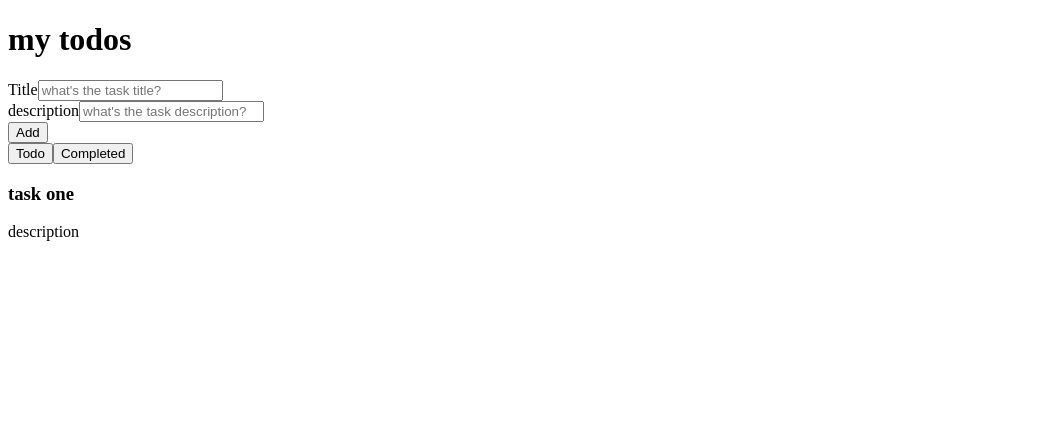
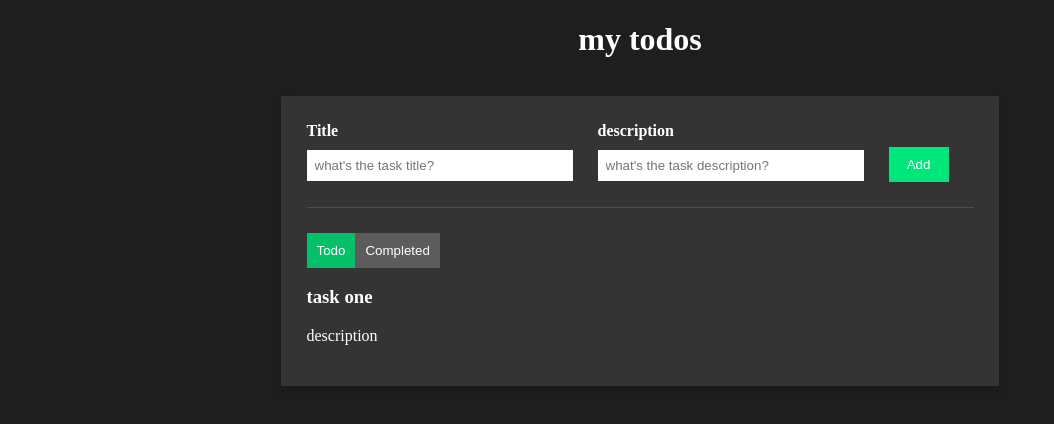
Before and after one commit to iamBlissMedik/react-todo-refresh, a React (Vite) app: page / in a window 1280 px wide. Shown: the top 424 px of the page, without its empty margins (0-1054 px from the left). Built offline with nearby package versions, Linux system fonts and the light colour scheme.

Commit message:
basic styling

```diff
--- /dev/null
+++ b/src/App.css
@@ -0,0 +1,83 @@
+body {
+  background-color: #1f1e1e;
+  color: white;
+  overflow: hidden;
+}
+
+h1 {
+  text-align: center;
+}
+.todo-wrapper {
+  background: #353434;
+  padding: 2%;
+  width: fit-content;
+  margin-left: auto;
+  margin-right: auto;
+  margin-top: 3%;
+  max-height: 80vh;
+  overflow-y: auto;
+  box-shadow: 0px 5px 7px rgb(26, 25, 25);
+}
+.todo-input {
+  display: flex;
+  align-items: center;
+  justify-content: center;
+  border-bottom: 1px solid rgb(77, 77, 77);
+  padding-bottom: 25px;
+  margin-bottom: 25px;
+}
+
+.todo-input-item {
+  margin-right: 25px;
+  display: flex;
+  flex-direction: column;
+  align-items: flex-start;
+}
+
+.todo-input-item label {
+  margin-bottom: 10px;
+  font-weight: bold;
+}
+
+.todo-input-item input {
+  border: none;
+  padding: 8px;
+  width: 250px;
+}
+
+.todo-input-item input:focus {
+  outline: 2px solid rgb(0, 230, 122);
+}
+
+.primaryButton {
+  background-color: rgb(0, 230, 122);
+  color: white;
+  border-radius: 0px;
+  border: none;
+  margin-top: 25px;
+  padding: 10px;
+  width: 60px;
+  cursor: pointer;
+}
+
+.primaryButton:hover {
+  background-color: rgb(4, 192, 104);
+}
+
+.btn-area {
+  margin-bottom: 10px;
+}
+
+.secondaryButton{
+  background-color: rgb(92, 92, 92);
+  color: white;
+  border-radius: 0px;
+  border: none;
+  padding: 10px;
+  width: fit-content;
+  cursor: pointer;
+}
+
+.btn-area .active {
+  background-color: rgb(4, 192, 104);
+}
--- a/src/App.jsx
+++ b/src/App.jsx
@@ -1,4 +1,7 @@
+import { useState } from "react";
+import "./App.css";
 function App() {
+  const [isCompleteScreen, SetIsCompleteScreen] = useState(false);
   return (
     <>
       <div className="app">
@@ -20,8 +23,20 @@ function App() {
             </div>
           </div>
           <div className="btn-area">
-            <button>Todo</button>
-            <button>Completed</button>
+            <button
+              className={`secondaryButton ${
+                isCompleteScreen === false && "active"
+              }`}
+              onClick={() => SetIsCompleteScreen(false)}
+            >
+              Todo
+            </button>
+            <button
+              className={`secondaryButton ${isCompleteScreen && "active"}`}
+              onClick={() => SetIsCompleteScreen(true)}
+            >
+              Completed
+            </button>
           </div>
           <div className="todo-list">
             <div className="todo-list-item">
```
